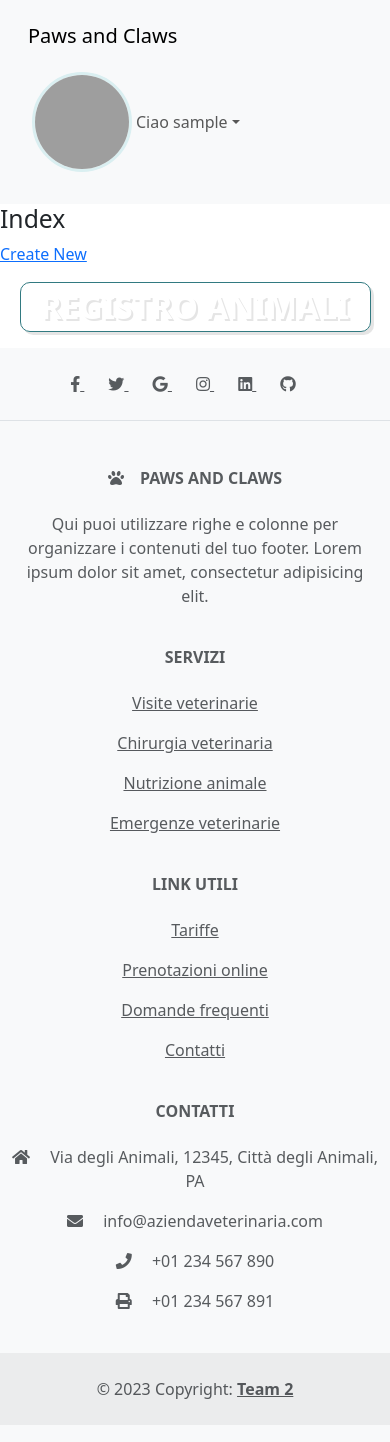
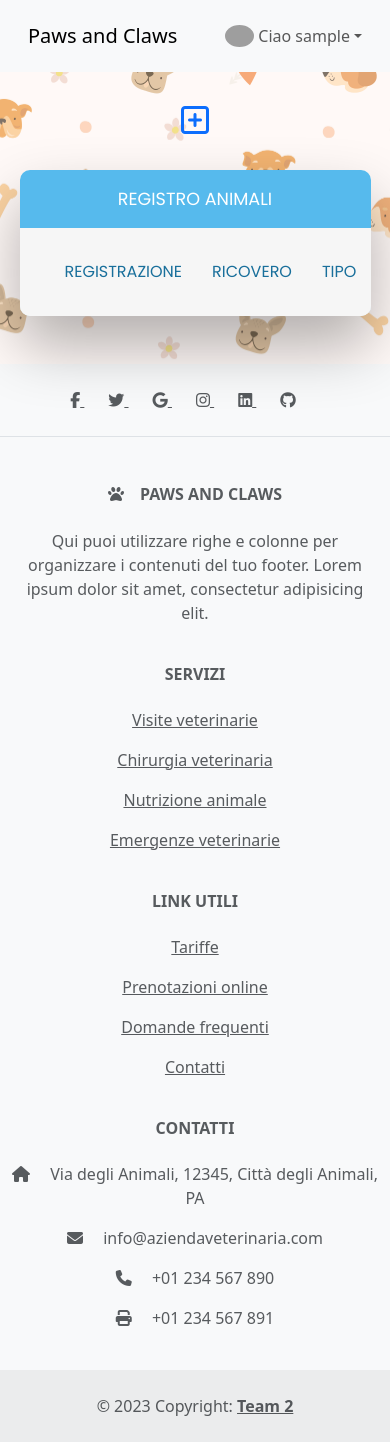
Before and after one commit to alessioportacci/Epicode-U5-W4-BuildWeek, an ASP.NET MVC app: page /Animali in a window 390 px wide. Run offline with ASP.NET Core 8 and stand-ins for ASP.NET MVC 5, Linux system fonts and the light colour scheme; the visitor is signed in with stand-in values (Sample User, id 1); lists and menus that the app fills with data are empty; the project's own start-up code is not run, and a stand-in starts its controllers and pages; some libraries are stand-ins or nearby versions; grey boxes are pictures that could not be loaded.

Commit message:
Registro animali

```diff
--- a/U5-W4-BuildWeek/Content/StyleSheet1.css
+++ b/U5-W4-BuildWeek/Content/StyleSheet1.css
@@ -92,6 +92,21 @@
 /* STRUCTURE */
 .form-container {
   font-family: "Poppins", sans-serif;
+  position: relative;
+}
+
+.form-container::before {
+  content: "";
+  background-image: url(home/dog_and_bones_pattern.jpg);
+  background-size: 1000px;
+  background-position-y: -15px;
+  opacity: 0.8;
+  top: 0;
+  left: 0;
+  bottom: 0;
+  right: 0;
+  position: absolute;
+  z-index: -1;
 }
 
 .wrapper {
@@ -131,7 +146,7 @@
   font-size: 2em;
   font-weight: 600;
   text-transform: uppercase;
-  margin: 40px 8px 10px 8px;
+  padding: 40px 0px 10px 0px;
   color: #cccccc;
   display: flex;
   justify-content: center;
@@ -223,38 +238,81 @@ input[type=text] {
 }
 
 /* TABELLA LISTA ANIMALI */
+.table-container {
+  position: relative;
+}
+
+.table-container::before {
+  content: "";
+  background-image: url(home/dog_and_bones_pattern.jpg);
+  background-size: 500px;
+  opacity: 0.8;
+  top: 0;
+  left: 0;
+  bottom: 0;
+  right: 0;
+  position: absolute;
+  z-index: -1;
+}
+
 .header {
-  background-color: #327a81;
+  background-color: #56baed;
   color: white;
-  font-size: 1.5em;
+  font-size: 1.1em;
   padding: 1rem;
   text-align: center;
   text-transform: uppercase;
 }
 
-img {
-  border-radius: 50%;
-  height: 60px;
-  width: 60px;
-  object-fit: cover;
-}
-
 .table-animali {
-  border: 1px solid #327a81;
-  border-radius: 10px;
-  box-shadow: 3px 3px 0 rgba(0, 0, 0, 0.1);
+  font-family: "Poppins", sans-serif;
+  border-radius: 10px 10px 10px 10px;
+  background: #fff;
+  box-shadow: 0 30px 60px 0 rgba(0, 0, 0, 0.3);
   max-width: calc(100% - 2em);
-  margin: 1em auto;
+  margin: 2em auto 0 auto;
   overflow: hidden;
   width: 90%;
 }
 
+.animal-picture {
+  border-radius: 50%;
+  border: 3px solid rgba(25, 111, 155, 0.6196078431);
+  height: 60px;
+  width: 60px;
+  object-fit: cover;
+  box-shadow: -4px 2px 8px 0px rgba(0, 0, 0, 0.3);
+}
+
+.table-icon {
+  color: #196f9b;
+  padding: 0px 0.5em 0 0.5em;
+}
+
+.aggiungi {
+  display: flex;
+  justify-content: center;
+  padding-top: 2em;
+}
+
+.add-icon {
+  font-size: 2em;
+}
+
 table {
   width: 100%;
+  font-weight: bold;
 }
-table td, table th {
-  color: #2b686e;
-  padding: 10px;
+table th {
+  padding: 20px 15px 20px 15px;
+  color: #196f9b;
+  background-color: #f6f6f6;
+  font-weight: 300;
+  text-transform: uppercase;
+}
+table td {
+  color: #212529;
+  padding: 8px 15px 8px 15px;
 }
 table td {
   text-align: left;
@@ -265,113 +323,12 @@ table td:last-child {
   line-height: 1.4;
   text-align: left;
 }
-table th {
-  background-color: #daeff1;
-  font-weight: 300;
-}
 table tr:nth-child(2n) {
   background-color: white;
 }
 table tr:nth-child(2n+1) {
-  background-color: #edf7f8;
+  background-color: rgba(86, 186, 237, 0.2);
 }
 table p {
   margin: 0;
 }
-
-@media screen and (max-width: 700px) {
-  table, tr, td {
-    display: block;
-  }
-  td:first-child {
-    position: absolute;
-    top: 50%;
-    transform: translateY(-50%);
-    width: 100px;
-  }
-  td:not(:first-child) {
-    clear: both;
-    margin-left: 100px;
-    padding: 4px 20px 4px 90px;
-    position: relative;
-    text-align: left;
-  }
-  td:not(:first-child):before {
-    color: #91ced4;
-    content: "";
-    display: block;
-    left: 0;
-    position: absolute;
-  }
-  td:nth-child(2):before {
-    content: "Name:";
-  }
-  td:nth-child(3):before {
-    content: "Email:";
-  }
-  td:nth-child(4):before {
-    content: "Phone:";
-  }
-  td:nth-child(5):before {
-    content: "Comments:";
-  }
-  tr {
-    padding: 10px 0;
-    position: relative;
-  }
-  tr:first-child {
-    display: none;
-  }
-}
-@media screen and (max-width: 500px) {
-  .header {
-    background-color: transparent;
-    color: white;
-    font-size: 2em;
-    font-weight: 700;
-    padding: 0;
-    text-shadow: 2px 2px 0 rgba(0, 0, 0, 0.1);
-  }
-  img {
-    border: 3px solid;
-    border-color: #daeff1;
-    height: 100px;
-    margin: 0.5rem 0;
-    width: 100px;
-  }
-  td:first-child {
-    background-color: #c8e7ea;
-    border-bottom: 1px solid #91ced4;
-    border-radius: 10px 10px 0 0;
-    position: relative;
-    top: 0;
-    transform: translateY(0);
-    width: 100%;
-  }
-  td:not(:first-child) {
-    margin: 0;
-    padding: 5px 1em;
-    width: 100%;
-  }
-  td:not(:first-child):before {
-    font-size: 0.8em;
-    padding-top: 0.3em;
-    position: relative;
-  }
-  td:last-child {
-    padding-bottom: 1rem !important;
-  }
-  tr {
-    background-color: white !important;
-    border: 1px solid #6cbec6;
-    border-radius: 10px;
-    box-shadow: 2px 2px 0 rgba(0, 0, 0, 0.1);
-    margin: 0.5rem 0;
-    padding: 0;
-  }
-  .table-users {
-    border: none;
-    box-shadow: none;
-    overflow: visible;
-  }
-}
--- a/U5-W4-BuildWeek/Content/StyleSheet1.scss
+++ b/U5-W4-BuildWeek/Content/StyleSheet1.scss
@@ -119,6 +119,22 @@ body {
 /* STRUCTURE */
 .form-container {
     font-family: "Poppins", sans-serif;
+    position: relative;
+
+}
+
+.form-container::before {
+    content: "";
+    background-image: url(home/dog_and_bones_pattern.jpg);
+    background-size: 1000px;
+    background-position-y: -15px;
+    opacity: 0.8;
+    top: 0;
+    left: 0;
+    bottom: 0;
+    right: 0;
+    position: absolute;
+    z-index: -1;
 }
 
 .wrapper {
@@ -158,7 +174,7 @@ body {
     font-size: 2em;
     font-weight: 600;
     text-transform: uppercase;
-    margin: 40px 8px 10px 8px;
+    padding: 40px 0px 10px 0px;
     color: #cccccc;
     display: flex;
     justify-content: center;
@@ -257,44 +273,84 @@ input[type=text] {
 
 /* TABELLA LISTA ANIMALI */
 
-$baseColor: #398B93;
-$borderRadius: 10px;
-$imageBig: 100px;
 $imageSmall: 60px;
-$padding: 10px;
+
+.table-container {
+    position: relative;
+}
+
+.table-container::before {
+    content: "";
+    background-image: url(home/dog_and_bones_pattern.jpg);
+    background-size: 500px;
+    opacity: 0.8;
+    top: 0;
+    left: 0;
+    bottom: 0;
+    right: 0;
+    position: absolute;
+    z-index: -1;
+}
 
 .header {
-    background-color: darken($baseColor, 5%);
+    background-color: #56baed;
     color: white;
-    font-size: 1.5em;
+    font-size: 1.1em;
     padding: 1rem;
     text-align: center;
     text-transform: uppercase;
 }
 
-img {
-    border-radius: 50%;
-    height: $imageSmall;
-    width: $imageSmall;
-    object-fit: cover;
-}
-
 .table-animali {
-    border: 1px solid darken($baseColor, 5%);
-    border-radius: $borderRadius;
-    box-shadow: 3px 3px 0 rgba(0,0,0,0.1);
+    font-family: "Poppins", sans-serif;
+    border-radius: 10px 10px 10px 10px;
+    background: #fff;
+    box-shadow: 0 30px 60px 0 rgba(0,0,0,0.3);
     max-width: calc(100% - 2em);
-    margin: 1em auto;
+    margin: 2em auto 0 auto;
     overflow: hidden;
     width: 90%;
 }
 
+.animal-picture {
+    border-radius: 50%;
+    border: 3px solid #196f9b9e;
+    height: $imageSmall;
+    width: $imageSmall;
+    object-fit: cover;
+    box-shadow: -4px 2px 8px 0px rgba(0, 0, 0, 0.3)
+}
+
+.table-icon {
+    color: #196f9b;
+    padding: 0px 0.5em 0 0.5em;
+}
+
+.aggiungi {
+    display: flex;
+    justify-content: center;
+    padding-top: 2em;
+}
+
+.add-icon {
+    font-size: 2em;
+}
+
 table {
     width: 100%;
+    font-weight: bold;
 
-    td, th {
-        color: darken($baseColor, 10%);
-        padding: $padding;
+    th {
+        padding: 20px 15px 20px 15px;
+        color: #196f9b;
+        background-color: #f6f6f6;
+        font-weight: 300;
+        text-transform: uppercase;
+    }
+
+    td {
+        color: #212529;
+        padding: 8px 15px 8px 15px;
     }
 
     td {
@@ -308,18 +364,13 @@ table {
         }
     }
 
-    th {
-        background-color: lighten($baseColor, 50%);
-        font-weight: 300;
-    }
-
     tr {
         &:nth-child(2n) {
             background-color: white;
         }
 
         &:nth-child(2n+1) {
-            background-color: lighten($baseColor, 55%)
+            background-color: #56baed33;
         }
     }
 
@@ -327,121 +378,3 @@ table {
         margin: 0;
     }
 }
-
-@media screen and (max-width: 700px) {
-    table, tr, td {
-        display: block;
-    }
-
-    td {
-        &:first-child {
-            position: absolute;
-            top: 50%;
-            transform: translateY(-50%);
-            width: $imageBig;
-        }
-
-        &:not(:first-child) {
-            clear: both;
-            margin-left: $imageBig;
-            padding: 4px 20px 4px 90px;
-            position: relative;
-            text-align: left;
-
-            &:before {
-                color: lighten($baseColor, 30%);
-                content: '';
-                display: block;
-                left: 0;
-                position: absolute;
-            }
-        }
-
-        &:nth-child(2):before {
-            content: 'Name:';
-        }
-
-        &:nth-child(3):before {
-            content: 'Email:';
-        }
-
-        &:nth-child(4):before {
-            content: 'Phone:';
-        }
-
-        &:nth-child(5):before {
-            content: 'Comments:';
-        }
-    }
-
-    tr {
-        padding: $padding 0;
-        position: relative;
-
-        &:first-child {
-            display: none;
-        }
-    }
-}
-
-@media screen and (max-width: 500px) {
-    .header {
-        background-color: transparent;
-        color: lighten($baseColor, 60%);
-        font-size: 2em;
-        font-weight: 700;
-        padding: 0;
-        text-shadow: 2px 2px 0 rgba(0,0,0,0.1);
-    }
-
-    img {
-        border: 3px solid;
-        border-color: lighten($baseColor, 50%);
-        height: $imageBig;
-        margin: 0.5rem 0;
-        width: $imageBig;
-    }
-
-    td {
-        &:first-child {
-            background-color: lighten($baseColor, 45%);
-            border-bottom: 1px solid lighten($baseColor, 30%);
-            border-radius: $borderRadius $borderRadius 0 0;
-            position: relative;
-            top: 0;
-            transform: translateY(0);
-            width: 100%;
-        }
-
-        &:not(:first-child) {
-            margin: 0;
-            padding: 5px 1em;
-            width: 100%;
-
-            &:before {
-                font-size: .8em;
-                padding-top: 0.3em;
-                position: relative;
-            }
-        }
-
-        &:last-child {
-            padding-bottom: 1rem !important;
-        }
-    }
-
-    tr {
-        background-color: white !important;
-        border: 1px solid lighten($baseColor, 20%);
-        border-radius: $borderRadius;
-        box-shadow: 2px 2px 0 rgba(0,0,0,0.1);
-        margin: 0.5rem 0;
-        padding: 0;
-    }
-
-    .table-users {
-        border: none;
-        box-shadow: none;
-        overflow: visible;
-    }
-}
--- a/U5-W4-BuildWeek/Views/Animali/Index.cshtml
+++ b/U5-W4-BuildWeek/Views/Animali/Index.cshtml
@@ -1,23 +1,19 @@
 @model IEnumerable<U5_W4_BuildWeek.Models.DbModels.Animali>
 
-@{
-    ViewBag.Title = "Index";
-}
 
-<h2>Index</h2>
-
-<p>
-    @Html.ActionLink("Create New", "RegistraAnimale")
-</p>
+<div class="table-container">
+    <div class="aggiungi">
+        <a href="@Url.Action("RegistraAnimale")"><i class="fa-regular fa-square-plus add-icon"></i></a>
+    </div>
 
     <div class="table-animali">
         <div class="header">Registro animali</div>
 
-    <table cellspacing="0">
+        <table>
             <tr>
                 <th></th>
-            <th>Data registrazione</th>
-            <th>Data ricovero</th>
+                <th>Registrazione</th>
+                <th>Ricovero</th>
                 <th>Tipo</th>
                 <th>Nome</th>
                 <th>Colore</th>
@@ -31,7 +27,7 @@
             {
                 <tr>
                     <td>
-                    <img src="~/Content/Imgs/Animali/@item.Foto" alt="photo" />
+                        <img src="~/Content/Imgs/Animali/@item.Foto" alt="photo" class="animal-picture" />
                     </td>
                     <td>
                         <p>@item.DataRegistrazione.ToShortDateString()</p>
@@ -58,12 +54,14 @@
                         @Html.DisplayFor(modelItem => item.Utenti.Nome)
                     </td>
                     <td>
-                    @Html.ActionLink("Edit", "ModificaAnimale", new { id = item.Id }) |
-                    @Html.ActionLink("Details", "DettaglioAnimale", new { id = item.Id }) |
-                    @Html.ActionLink("Delete", "EliminaAnimale", new { id = item.Id })
+
+                        <a href="@Url.Action("ModificaAnimale", new { id = item.Id })"><i class="fa-solid fa-pencil table-icon"></i></a>
+                        <a href="@Url.Action("DettaglioAnimale", new { id = item.Id })"><i class="fa-solid fa-magnifying-glass table-icon"></i></a>
+                        <a href="@Url.Action("EliminaAnimale", new { id = item.Id })"><i class="fa-solid fa-trash-can table-icon"></i></a>
                     </td>
                 </tr>
             }
-
         </table>
     </div>
+    <div class="pb-5"></div>
+</div>
--- a/U5-W4-BuildWeek/Views/Animali/RegistraAnimale.cshtml
+++ b/U5-W4-BuildWeek/Views/Animali/RegistraAnimale.cshtml
@@ -1,9 +1,7 @@
 @model U5_W4_BuildWeek.Models.DbModels.Animali
 
-@{
-    ViewBag.Title = "RegistraAnimale";
-}
 <section class="form-container">
+
     <h2 class="titolo">Registra Animale</h2>
 
     <div class="wrapper fadeInDown">
@@ -74,6 +72,5 @@
                 @Html.ActionLink("Torna indietro", "#", null, new { @class = "backLink" })
             </div>
         }
-
     </div>
 </section>
--- a/U5-W4-BuildWeek/Views/Shared/_Layout.cshtml
+++ b/U5-W4-BuildWeek/Views/Shared/_Layout.cshtml
@@ -198,3 +198,4 @@
 </body>
 </html>
 <script src="https://cdn.jsdelivr.net/npm/bootstrap@5.3.2/dist/js/bootstrap.bundle.min.js" integrity="sha384-C6RzsynM9kWDrMNeT87bh95OGNyZPhcTNXj1NW7RuBCsyN/o0jlpcV8Qyq46cDfL" crossorigin="anonymous"></script>
+<script src="https://kit.fontawesome.com/a7f72890b8.js" crossorigin="anonymous"></script>
```
Also changed, not shown: U5-W4-BuildWeek/Content/Home/Dog_and_bones_pattern.jpg (added), U5-W4-BuildWeek/Content/StyleSheet1.min.css, U5-W4-BuildWeek/U5-W4-BuildWeek.csproj, 1 other file. Lines whose indentation alone changed are shown as unchanged.
